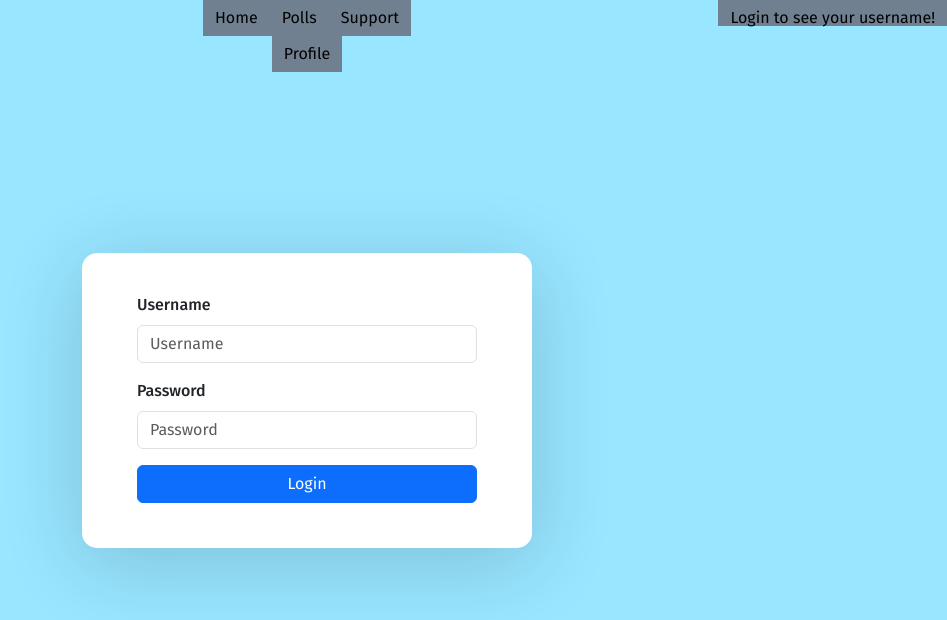
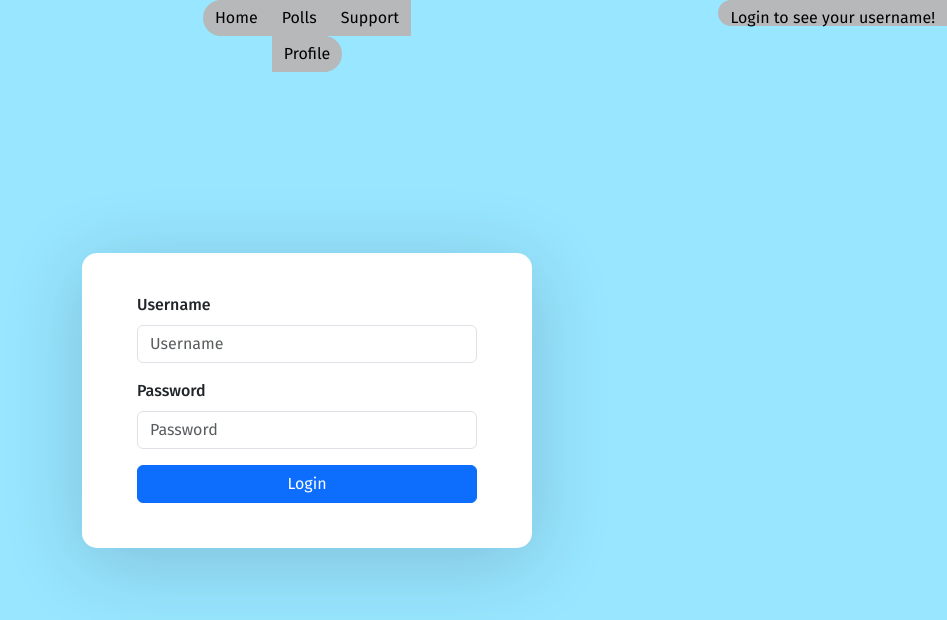
Before and after one commit to zallixx/SimpleVotings-front, a React (Create React App) app: page /login in a window 1280 px wide. Shown: the top 620 px of the page, without its empty margins (333-1280 px from the left). Built offline with nearby package versions, Linux system fonts and the light colour scheme; the HTML template or start-up script is replaced by a standard one.

Commit message:
тест нового стиля

```diff
--- a/src/components/Header.js
+++ b/src/components/Header.js
@@ -53,15 +53,15 @@ const Header = () => {
     };
 
     const items = Object.keys(tabs).map((tab) => (
-        <button className="btn border-0 rounded-0" style={{backgroundColor: 'slategray', color: 'black', }} value={tab} key={tab} onClick={() => handleTabClick(tab)}>
+        <button className={`btn ${tab === 'Home' ? 'border-0 rounded-start-pill' : tab === 'Profile' ? 'border-0 rounded-end-pill' : 'border-0 rounded-0'}`} style={{backgroundColor: '#b6b8b9', color: 'black'}} value={tab} key={tab} onClick={() => handleTabClick(tab)}>
             {tab}
         </button>
-      ));
+    ));
 
     return (
         <MantineProvider>
-            <button className="btn border-0 rounded-0" onClick={handleButtonClick}
-                    style={{position: 'absolute', right: 0, backgroundColor: 'slategray', color: 'black', height: '3.2%'}}
+            <button className="btn border-0 rounded-start-pill" onClick={handleButtonClick}
+                    style={{position: 'absolute', right: 0, backgroundColor: '#b6b8b9', color: 'black', height: '3.2%'}}
             >
                 {user_prop.name}
             </button>
@@ -69,16 +69,15 @@ const Header = () => {
                 <div style={{position: 'absolute', right: 0, top: '4%'}}>
                     <ButtonGroup>
                         <ul>
-                            <button className="btn btn-info mb-2"
-                                    onClick={() => handleMenuItemClick('Liked polls')}>
+                            <button className="btn mb-2 " onClick={() => handleMenuItemClick('Liked polls')} style={{ backgroundColor: '#e2e3e4', }}>
                                 Liked polls
                             </button>
                             <br/>
-                            <button className="btn btn-info mb-2" onClick={() => handleMenuItemClick('Complains')}>
+                            <button className="btn mb-2"  onClick={() => handleMenuItemClick('Complains')} style={{ backgroundColor: '#e2e3e4', }}>
                                 Complains
                             </button>
                             <br/>
-                            <button className="btn btn-info mb-2" onClick={() => handleMenuItemClick('Your comments')}>
+                            <button className="btn mb-2" onClick={() => handleMenuItemClick('Your comments')} style={{ backgroundColor: '#e2e3e4', }}>
                                 Your comments
                             </button>
                             <br/>
--- a/src/components/NotFoundPage/NotFoundPage.js
+++ b/src/components/NotFoundPage/NotFoundPage.js
@@ -14,7 +14,7 @@ const NotFoundPage = () => {
                 been moved to another URL.
             </Text>
             <Group justify="center">
-                <button className="btn btn-primary my-2" onClick={() => navigate('/')}>
+                <button className="btn my-2 rounded-pill" style={{ backgroundColor: '#bebfc1', }} onClick={() => navigate('/')}>
                     Take me back to home page
                 </button>
             </Group>
--- a/src/components/PollsPage/PollsPage.css
+++ b/src/components/PollsPage/PollsPage.css
@@ -1,5 +1,5 @@
 .PollsPage {
-    background-color: rgb(152, 230, 255);
+    background-color: #264e58;
     min-height: 100%;
     min-height: 100vh;
     display: flex;
@@ -17,7 +17,7 @@
 }
 
 .weak_blue {
-    background-color: rgb(215, 226, 255)
+    background-color: #b2abaa;
 }
 
 .weak_blue:hover {
--- a/src/components/PollsPage/PollsPage.js
+++ b/src/components/PollsPage/PollsPage.js
@@ -119,15 +119,15 @@ const PollsPage = () => {
 
     if (isLoading) {
         return (
-            <ReactLoading className="position-fixed top-50 start-50 translate-middle h1" height={'10%'} width={'10%'}
-                          type="bars" color="#0d6efd"/>
+            <ReactLoading className="position-fixed top-50 start-50 translate-middle h3" height={'6%'} width={'6%'}
+                          type="bubbles" color="#505253"/>
         )
     }
 
     return (
-        <div className="PollsPage">
+        <div className="PollsPage" style={{ backgroundColor: "#f7f7f8" }}>
             <div className="auth-wrapper">
-                <div className="auth-inner h-100 w-75 position-relative">
+                <div className="auth-inner h-100 w-75 position-relative" style={{ backgroundColor: "#a4a6a7" }}>
                     <input
                         type="search"
                         className="form-control rounded weak-orange"
--- a/src/index.css
+++ b/src/index.css
@@ -4,7 +4,7 @@
   box-sizing: border-box;
 }
 body {
-  background: rgb(152, 230, 255);
+  background: #f7f7f8;
   min-height: 100vh;
   display: flex;
   font-weight: 400;
```
